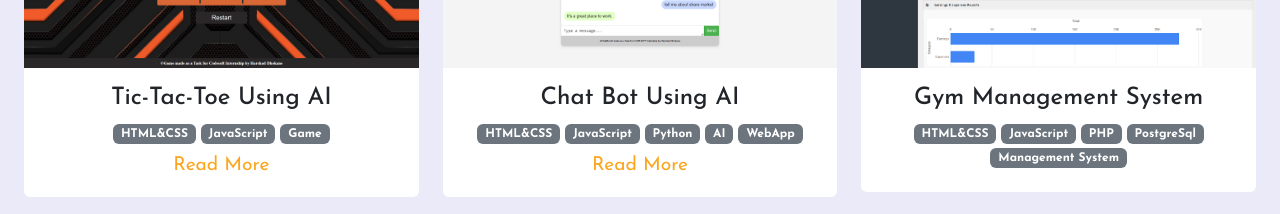
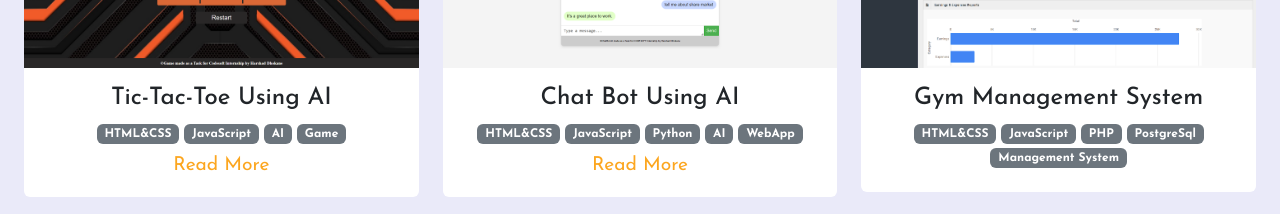
Before and after one commit to harshad-dhokane/portfolio, a plain HTML site: page index.html in a window 1280 px wide. Shown: the part 2300-2514 px from the top of the page. Drawn offline with nearby package versions, Linux system fonts and the light colour scheme.

Commit message:
Update index.html

```diff
--- a/index.html
+++ b/index.html
@@ -220,6 +220,7 @@
               <h4 class="card-title">Tic-Tac-Toe Using AI</h4>
               <span class="badge bg-secondary badge-pill">HTML&CSS</span>
               <span class="badge bg-secondary badge-pill">JavaScript</span>
+              <span class="badge bg-secondary badge-pill">AI</span>
               <span class="badge bg-secondary badge-pill mb-2">Game</span><br />
               <a href="https://github.com/Haarshhadd/CODSOFT/tree/Task_2-(Tic-Tac-Toe-AI)" target="_blank"
                 class="link">Read More</a>
```
